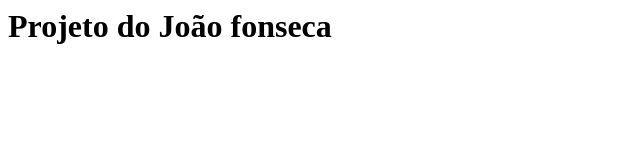
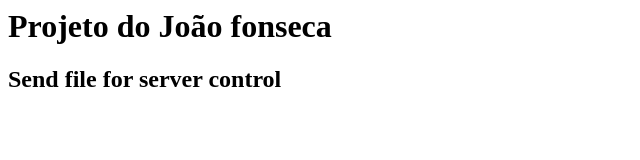
Before and after one commit to lfknowbr/curso-git, a plain HTML site: page index.html in a window 1280 px wide. Shown: the whole page, without its empty margins (0-640 px from the left). Drawn offline with Linux system fonts and the light colour scheme.

Commit message:
Adicionando tag h2

```diff
--- a/index.html
+++ b/index.html
@@ -4,5 +4,6 @@
     </head>
     <body>
         <h1>Projeto do João fonseca</h1>
+        <h2>Send file for server control</h2>
     </body>
 </html>
```
